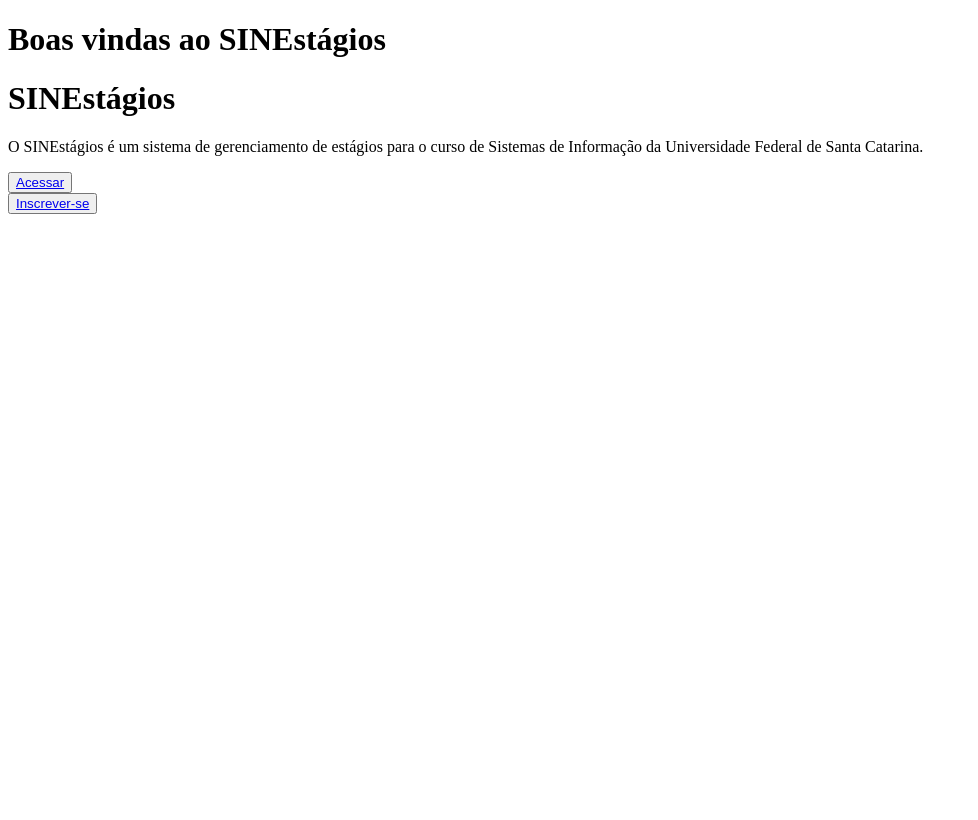
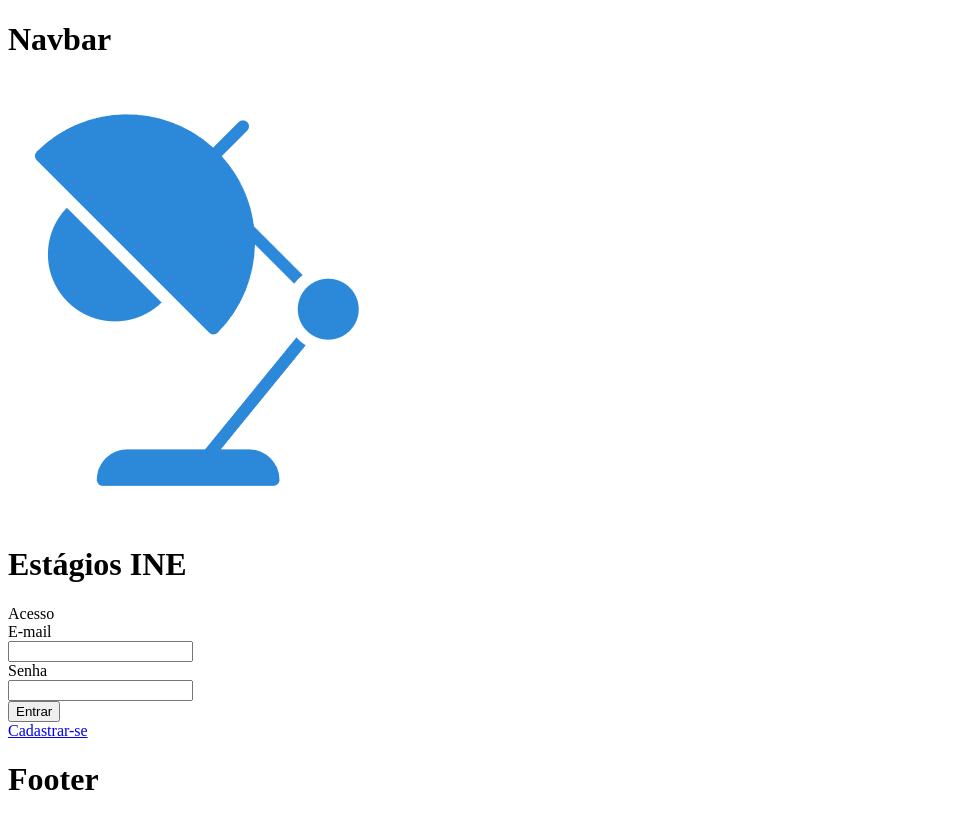
Before and after one commit to rlneto/sinestagios, a React (Vite) app: page / in a window 1280 px wide. Shown: the whole page, without its empty margins (0-978 px from the left). Built offline with nearby package versions, Linux system fonts and the light colour scheme.

Commit message:
login esqueleto

```diff
--- a/src/App.jsx
+++ b/src/App.jsx
@@ -15,19 +15,20 @@
   Stats
 } from './pages'
 
+
 const router = createBrowserRouter([
   {
     path: '/',
     element: <HomeLayout />,
     errorElement: <Error />,
     children: [
+      // {
+      //   index: true,
+      //   element: <Landing />,
+      //   errorElement: <Error />,
+      // },
       {
-        index: true,
-        element: <Landing />,
-        errorElement: <Error />,
-      },
-      {
-        path: "login",
+        index:true,
         element: <Login />,
         errorElement: <Error />,
       },
--- a/src/components/Button.jsx
+++ b/src/components/Button.jsx
@@ -0,0 +1,7 @@
+export default function Button (props) {
+  return (
+    <div>
+      <button onClick={props.action}>{props.text}</button>
+    </div>
+  )
+}
--- a/src/components/Footer.jsx
+++ b/src/components/Footer.jsx
@@ -0,0 +1,7 @@
+export default function Footer () {
+  return (
+    <div>
+      <h1>Footer</h1>
+    </div>
+  )
+}
--- a/src/components/Navbar.jsx
+++ b/src/components/Navbar.jsx
@@ -0,0 +1,7 @@
+export default function Navbar () {
+  return (
+    <div>
+      <h1>Navbar</h1>
+    </div>
+  )
+}
--- a/src/pages/HomeLayout.jsx
+++ b/src/pages/HomeLayout.jsx
@@ -1,10 +1,19 @@
 import { Outlet } from 'react-router-dom'
-
+import Navbar from '../components/Navbar'
+import Footer from '../components/Footer'
 export default function HomeLayout () {
   return (
     <div>
-      <h1>Boas vindas ao SINEstágios</h1>
-      <Outlet />
+
+      <div><Navbar /></div>
+      <div>
+        <div><img src='lamp.png'></img></div>
+        <div>
+        <h1>Estágios INE</h1>
+        </div>
+        </div>
+      <div><Outlet /></div>
+      <div><Footer /></div>
     </div>
   )
 
--- a/src/pages/Login.jsx
+++ b/src/pages/Login.jsx
@@ -1,7 +1,30 @@
+import { useRef } from 'react'
 import { Link } from 'react-router-dom'
+import Button from '../components/Button'
 
 export default function Login () {
+  const LoginHandler = () => {
+    console.log(emailRef.current.value, passwordRef.current.value)
+  }
+  const emailRef = useRef();
+  const passwordRef = useRef();
   return (
-    <h1>Login</h1>
+    <div>
+      <div>Acesso</div>
+      <div><form>
+        <div>
+        <label htmlFor='email'>E-mail</label></div>
+        <div>
+        <input type='email' ref={emailRef} id='email' /></div>
+        <div><label htmlFor='password'>Senha</label></div>
+        <div><input type='password' id='password' ref={passwordRef} /></div>
+        </form>
+        <div><Button action={LoginHandler} text={`Entrar`}/></div>
+
+      </div>
+      <div>
+        <Link to='/register'>Cadastrar-se</Link>
+      </div>
+    </div>
   )
 }
--- a/src/pages/Register.jsx
+++ b/src/pages/Register.jsx
@@ -1,9 +1,29 @@
 import { Link } from 'react-router-dom'
+import Button from '../components/Button'
+import { useRef } from 'react'
 
 export default function Register () {
   return (
     <div>
-      <h1>Cadastro</h1>
-    </div>
+      <div><h1>Cadastro</h1></div>
+      <div>
+        <input type='radio' name='type' id='type' value='aluno' />
+        <label htmlFor='type'>Aluno</label>
+        <input type='radio' name='type' id='type' value='recrutador' />
+        <label htmlFor='type'>Recrutador</label>
+
+      </div>
+      <div>
+        <form type='submit'>
+          <div><input type='text' id='name' placeholder='Nome' /></div>
+          <div><input type='text' id='email' placeholder='E-mail' /></div>
+          <div><input type='password' id='password' placeholder='Senha' /></div>
+          <div><input type='password' id='password' placeholder='Confirmar senha' /></div>
+          <div><Button>Cadastrar</Button></div>
+
+        </form>
+          </div>
+      </div>
+
   )
 }
```
Also changed, not shown: public/lamp.png (added).
